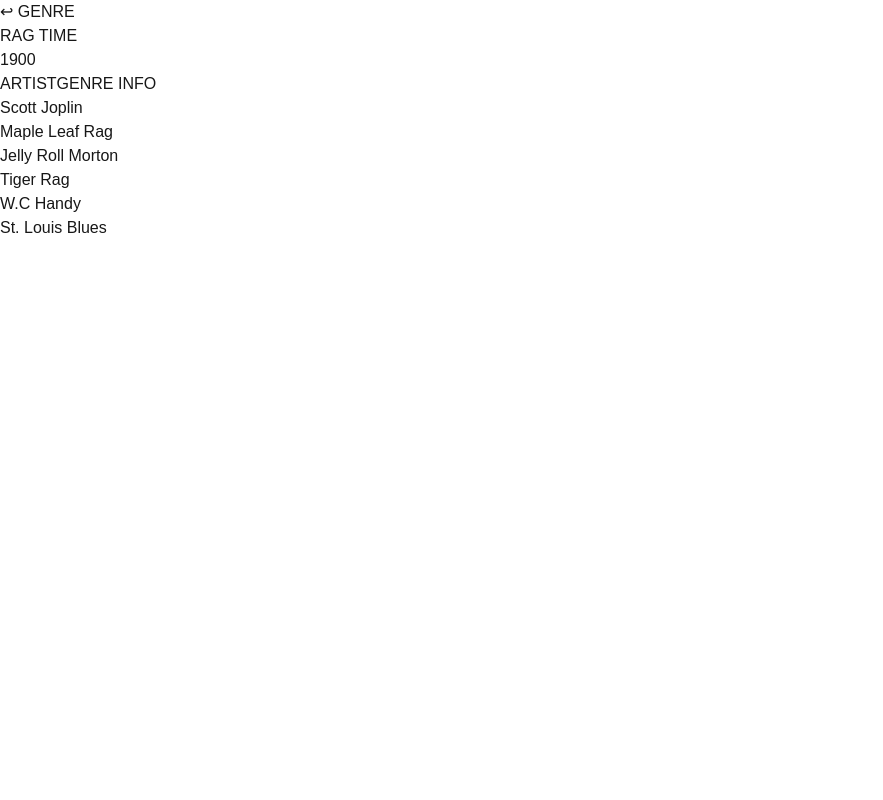
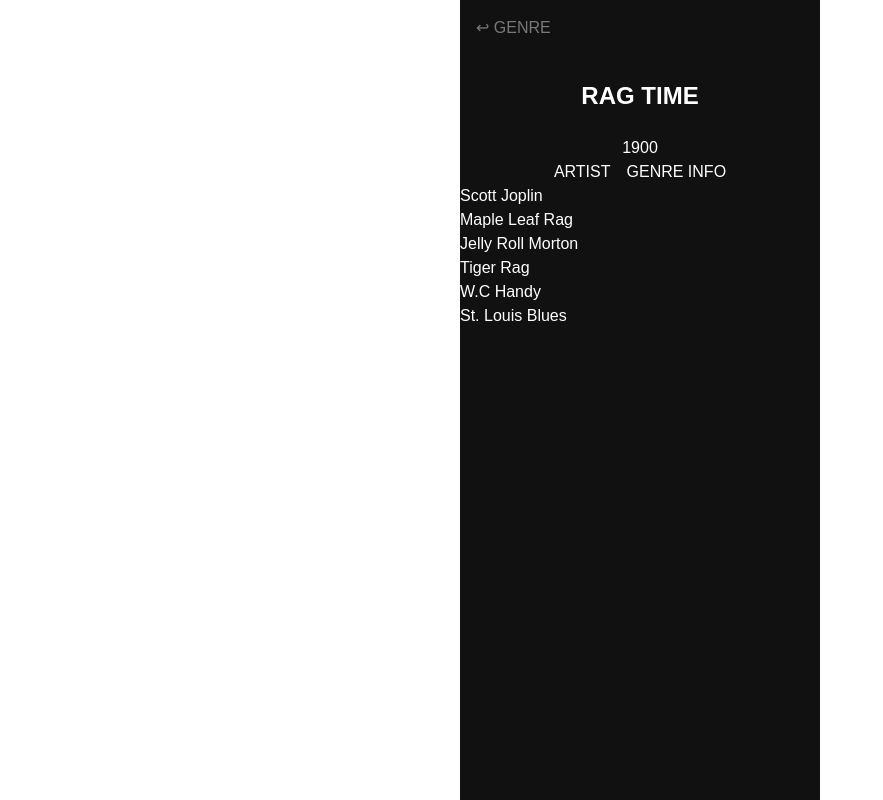
Before and after one commit to ksd210-fig/jazz_chronicle, a Next.js app: page /03_select_artist in a window 1280 px wide. Shown: the whole page, without its empty margins (0-883 px from the left). Built offline with nearby package versions, Linux system fonts and the light colour scheme.

Commit message:
해상도 세팅:360*800

```diff
--- a/app/01_how_to_enjoy/page.tsx
+++ b/app/01_how_to_enjoy/page.tsx
@@ -5,8 +5,7 @@
 export default function HowToEnjoy() {
   return(
     <div className="w-[360px] h-[800px] bg-[#111111] text-white mx-auto relative">
-      {/* HOME 링크 */}
-      <Link href="/" className="absolute top-4 left-4 flex items-center gap-2 text-white">
+      <Link href="/" className="absolute top-4 left-4 flex items-center gap-2 text-[#787878]">
         <img src="/img/icon_home.svg" alt="home logo" className="w-4 h-4" />
         <span className="text-sm">HOME</span>
       </Link>
@@ -39,7 +38,7 @@
       <div className="absolute bottom-8 left-1/2 transform -translate-x-1/2">
         <Link
           href="/02_select_genre"
-          className="px-8 py-3 bg-gray-800 border-2 border-green-400 text-white text-sm font-bold block text-center shadow-[0_0_10px_rgba(74,222,128,0.5)]"
+          className="px-8 py-3 border-2 border-[#BAEE2A] font-bold text-center shadow-[0_0_10px]"
         >
           NEXT
         </Link>
--- a/app/02_select_genre/page.tsx
+++ b/app/02_select_genre/page.tsx
@@ -8,9 +8,13 @@
   const [index, setIndex] = useState(0);
 
   return(
-    <div>
-      <Link href="/">HOME</Link>
-      <h1>Select Genre</h1>
+    <div className="w-[360px] h-[800px] bg-[#111111] text-white mx-auto relative">
+      <Link href="/" className="absolute top-4 left-4 flex items-center gap-2 text-[#787878]">
+        <img src="/img/icon_home.svg" alt="home logo" className="w-4 h-4" />
+        <span className="text-sm">HOME</span>
+      </Link>
+      <div className="flex flex-col items-center pt-20 px-6">
+        <h1 className="text-2xl font-bold mb-6 text-center">Select Genre</h1>
         <div>
           <p>Genre : {dataList[index].genre}</p>
           <p>City : {dataList[index].city}</p>
@@ -18,17 +22,19 @@
           <p>Improvisation : {"●".repeat(dataList[index].improvisation)}{"◦".repeat(5 - dataList[index].improvisation)}</p>
         </div>
         <p>*Improvisation=즉흥성</p>
-      <div>
-        <button onClick={() => {
+
+        <div className="absolute bottom-8 left-1/2 transform -translate-x-1/2">
+          <button className="px-4 py-2 border-2 border-[#787878] font-bold text-center" onClick={() => {
             const newIndex = index - 1;
             setIndex(newIndex < 0 ? dataList.length - 1 : newIndex);
           }}>◀︎</button>
-        <Link href={`/03_select_artist?index=${index}`}>Next</Link>
-        <button onClick={() => {
+          <Link className="px-4 py-2 border-2 border-[#787878] font-bold text-center" href={`/03_select_artist?index=${index}`}>Next</Link>
+          <button className="px-4 py-2 border-2 border-[#787878] font-bold text-center" onClick={() => {
             const newIndex = index + 1;
             setIndex(newIndex >= dataList.length ? 0 : newIndex);
             }}>▶︎</button>
         </div>
       </div>
+    </div>
   )
 }
--- a/app/03_select_artist/page.tsx
+++ b/app/03_select_artist/page.tsx
@@ -12,13 +12,17 @@
   const [tab, setTab] = useState<"artist" | "genreInfo">("artist");
 
   return (
-    <div>
-        <Link href="/02_select_genre">↩︎ GENRE</Link>
-        <h1>{dataList[index].genre}</h1>
-        <p>{dataList[index].year}</p>
+    <div className="w-[360px] h-[800px] bg-[#111111] text-white mx-auto relative">
+        <Link href="/02_select_genre" className="absolute top-4 left-4 flex items-center gap-2 text-[#787878]">
+          ↩︎ GENRE
+        </Link>
+        <div className="flex flex-col items-center pt-20 px-6">
+          <h1 className="text-2xl font-bold mb-6 text-center">{dataList[index].genre}</h1>
+          <p>{dataList[index].year}</p>
+        </div>
 
         {/* 탭 버튼 */}
-        <div>
+        <div className="flex justify-center gap-4">
           <button onClick={() => setTab("artist")}>ARTIST</button>
           <button onClick={() => setTab("genreInfo")}>GENRE INFO</button>
         </div>
--- a/app/page.tsx
+++ b/app/page.tsx
@@ -2,11 +2,19 @@
 
 export default function Home() {
   return(
-    <div>
-      <h1>Jazz Chronicle</h1>
-      <p>History of Jazz</p>
-      <Link href="/01_how_to_enjoy">Enter</Link>
-      <p>©2025 FIG.1 STUDIO</p>
+    <div className="w-[360px] h-[800px] bg-[#111111] text-white mx-auto relative">
+      <h1 className="text-2xl font-bold mb-6 text-center">Jazz Chronicle</h1>
+      <p className="text-sm text-center">History of Jazz</p>
+
+      <div className="absolute bottom-8 left-1/2 transform -translate-x-1/2">
+        <Link
+          href="/01_how_to_enjoy"
+          className="px-8 py-3 border-2 border-[#BAEE2A] font-bold text-center shadow-[0_0_10px]">
+            Enter
+        </Link>
+      </div>
+
+      <p className="text-sm text-center">©2025 FIG.1 STUDIO</p>
     </div>
   )
 }
```
Also changed, not shown: public/img/Map_01.png (added), public/img/Vector.png (added). Lines whose indentation alone changed are shown as unchanged.
